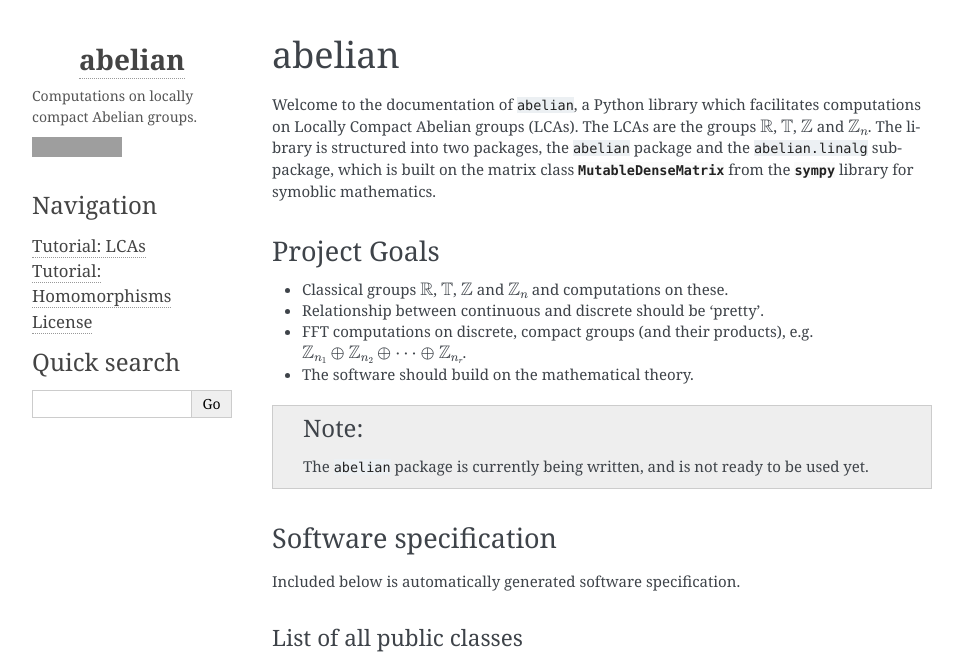
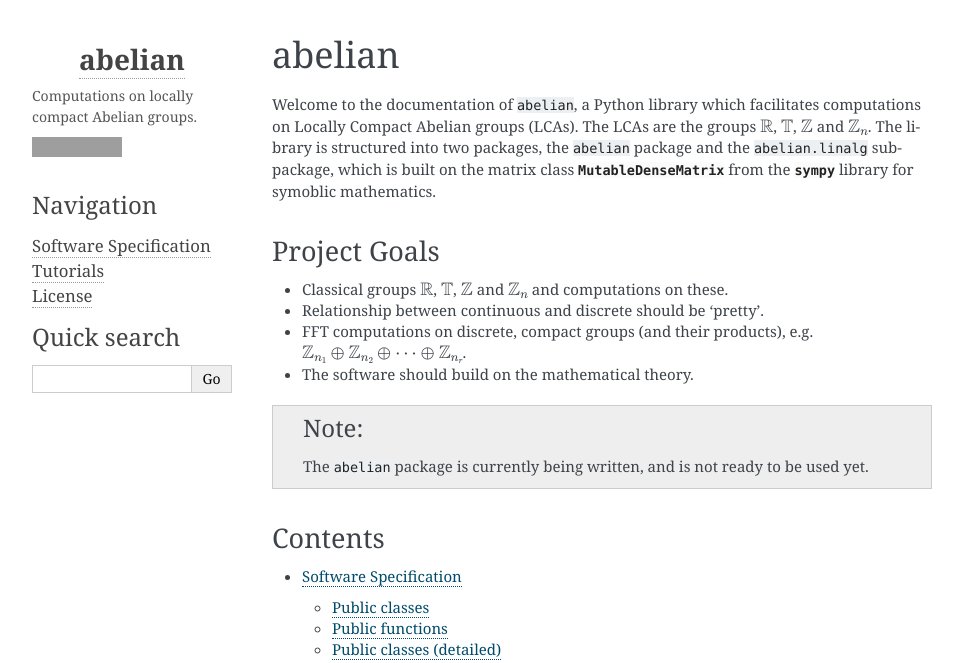
Before and after one commit to tommyod/abelian, a Sphinx documentation site: the page built from docs/index.rst, in a window 1280 px wide and 1400 px high. Shown: the top 663 px of the window, without its empty margins (148-1111 px from the left). Built offline with Sphinx 7.4.7, drawn with Linux system fonts in a browser that asks for light colours; pages that are not in the unit, such as notebooks, are missing from menus; some of the changed text lies outside the part shown; grey boxes are pictures that could not be loaded.

Commit message:
Wrote tutorial, updated docs

```diff
--- a/docs/autodoc_overview.rst
+++ b/docs/autodoc_overview.rst
@@ -1,5 +1,5 @@
-List of all public classes
-------------------------------------------
+Public classes
+~~~~~~~~~~~~~~~~~~~~~~~~~~~~~~~~~~~~~~~~~~~~~
 
 .. autosummary::
 
@@ -8,8 +8,8 @@
     ~abelian.morphisms.HomLCA
     ~abelian.groups.LCA
 
-List of all public functions
-------------------------------------------
+Public functions
+~~~~~~~~~~~~~~~~~~~~~~~~~~~~~~~~~~~~~~~~~~~~~
 
 .. autosummary::
 
@@ -18,10 +18,10 @@
     ~abelian.linalg.factorizations.smith_normal_form
     ~abelian.linalg.solvers.solve
 
-All public classes (with methods)
-------------------------------------------
-Methods for class :class:`~abelian.groups.LCA`
-~~~~~~~~~~~~~~~~~~~~~~~~~~~~~~~~~~~~~~~~~~~~~~~~~~~~~~~~~~~~~~~~~~~~~~~~
+Public classes (detailed)
+~~~~~~~~~~~~~~~~~~~~~~~~~~~~~~~~~~~~~~~~~~~~~
+:class:`~abelian.groups.LCA`
+^^^^^^^^^^^^^^^^^^^^^^^^^^^^^^^^^^^^^^^^^^^^^^^^^^^^^
 
 .. autosummary::
 
@@ -49,8 +49,8 @@
     ~abelian.groups.LCA.sum
     ~abelian.groups.LCA.to_latex
 
-Methods for class :class:`~abelian.morphisms.HomLCA`
-~~~~~~~~~~~~~~~~~~~~~~~~~~~~~~~~~~~~~~~~~~~~~~~~~~~~~~~~~~~~~~~~~~~~~~~~~~~~~~
+:class:`~abelian.morphisms.HomLCA`
+^^^^^^^^^^^^^^^^^^^^^^^^^^^^^^^^^^^^^^^^^^^^^^^^^^^^^^^^^^^
 
 .. autosummary::
 
@@ -82,8 +82,9 @@
     ~abelian.morphisms.HomLCA.to_latex
     ~abelian.morphisms.HomLCA.zero
 
-Methods for class :class:`~abelian.morphisms.HomFGA` (inherits from: :class:`~abelian.morphisms.HomLCA` )
-~~~~~~~~~~~~~~~~~~~~~~~~~~~~~~~~~~~~~~~~~~~~~~~~~~~~~~~~~~~~~~~~~~~~~~~~~~~~~~~~~~~~~~~~~~~~~~~~~~~~~~~~~~~~~~~~~~~~~~~~~~~~~~~~~~
+:class:`~abelian.morphisms.HomFGA`
+^^^^^^^^^^^^^^^^^^^^^^^^^^^^^^^^^^^^^^^^^^^^^^^^^^^^^^^^^^^
+ (inherits from: :class:`~abelian.morphisms.HomLCA` )
 
 .. autosummary::
 
@@ -96,8 +97,8 @@
     ~abelian.morphisms.HomFGA.project_to_source
     ~abelian.morphisms.HomFGA.project_to_target
 
-Methods for class :class:`~abelian.functions.Function`
-~~~~~~~~~~~~~~~~~~~~~~~~~~~~~~~~~~~~~~~~~~~~~~~~~~~~~~~~~~~~~~~~~~~~~~~~~~~~~~~~
+:class:`~abelian.functions.Function`
+^^^^^^^^^^^^^^^^^^^^^^^^^^^^^^^^^^^^^^^^^^^^^^^^^^^^^^^^^^^^^
 
 .. autosummary::
 
--- a/docs/build_overview.py
+++ b/docs/build_overview.py
@@ -38,8 +38,8 @@
     if class_overview:
         classes_in_module = inspect.getmembers(module, inspect.isclass)
 
-        out.append('List of all public classes')
-        out.append('------------------------------------------')
+        out.append('Public classes')
+        out.append('~~~~~~~~~~~~~~~~~~~~~~~~~~~~~~~~~~~~~~~~~~~~~')
         out.append('\n.. autosummary::\n')
 
         for name, cls in classes_in_module:
@@ -49,8 +49,8 @@
     if functions:
         functions_in_module = inspect.getmembers(module, inspect.isfunction)
 
-        out.append('List of all public functions')
-        out.append('------------------------------------------')
+        out.append('Public functions')
+        out.append('~~~~~~~~~~~~~~~~~~~~~~~~~~~~~~~~~~~~~~~~~~~~~')
         out.append('\n.. autosummary::\n')
         for name, function in functions_in_module:
             out.append('    ~' + function.__module__ + '.' + name)
@@ -59,8 +59,8 @@
     if classes:
         classes_in_module = inspect.getmembers(module, inspect.isclass)
 
-        out.append('All public classes (with methods)')
-        out.append('------------------------------------------')
+        out.append('Public classes (detailed)')
+        out.append('~~~~~~~~~~~~~~~~~~~~~~~~~~~~~~~~~~~~~~~~~~~~~')
         for cls_name, cls in sorted(classes_in_module, reverse = True):
 
             # Find inheritance information
@@ -70,12 +70,12 @@
                 bases])
 
             header_clsname = cls.__module__ + '.' + cls_name
-            header = 'Methods for class :class:`~{}` '.format(header_clsname)
+            header = ':class:`~{}`'.format(header_clsname)
             # Add inheritance if it exists
+            out.append(header)
+            out.append('^'*(25 +len(header)))
             if len(inherits) > 0:
-                header += '(inherits from: {} )'.format(inherits)
-            out.append(header)
-            out.append('~'*(25 +len(header)))
+                out.append(' (inherits from: {} )'.format(inherits))
             out.append('\n.. autosummary::\n')
             members = inspect.getmembers(cls)
 
--- a/docs/index.rst
+++ b/docs/index.rst
@@ -11,7 +11,7 @@
 :py:mod:`sympy` library for symoblic mathematics.
 
 Project Goals
-==============
+--------------
 
 * Classical groups :math:`\mathbb{R}`, :math:`\mathbb{T}`, :math:`\mathbb{Z}` and :math:`\mathbb{Z}_n` and computations on these.
 * Relationship between continuous and discrete should be 'pretty'.
@@ -25,29 +25,14 @@
    and is not ready to be used yet.
 
 
-
-Software specification
-========================
-
-Included below is automatically generated software specification.
-
-.. include:: autodoc_overview.rst
-
-
-Todo
-============
-
-* Create skeleton for project
-* Factorizations of homomorphisms between FGAs (tests, docs, implementation)
-
 Contents
-========
+---------
 
 .. toctree::
    :maxdepth: 2
 
-   Tutorial: LCAs <notebooks/LCA.ipynb>
-   Tutorial: Homomorphisms <notebooks/homomorphisms.ipynb>
+   Software Specification <software_specification>
+   Tutorials <notebooks/tutorials>
    License <license>
    Module Reference <api/modules>
    API: abelian <api/abelian>
@@ -55,7 +40,7 @@
 
 
 Indices and tables
-==================
+--------------------
 
 * :ref:`genindex`
 * :ref:`modindex`
--- /dev/null
+++ b/docs/software_specification.rst
@@ -0,0 +1,6 @@
+Software specification
+-----------------------
+
+Included below is automatically generated software specification.
+
+.. include:: autodoc_overview.rst
```
Also changed, not shown: docs/notebooks/tutorials.rst (added, +11 -0 lines), docs/notebooks/factor_homomorphisms.ipynb (added), 2 other files.
